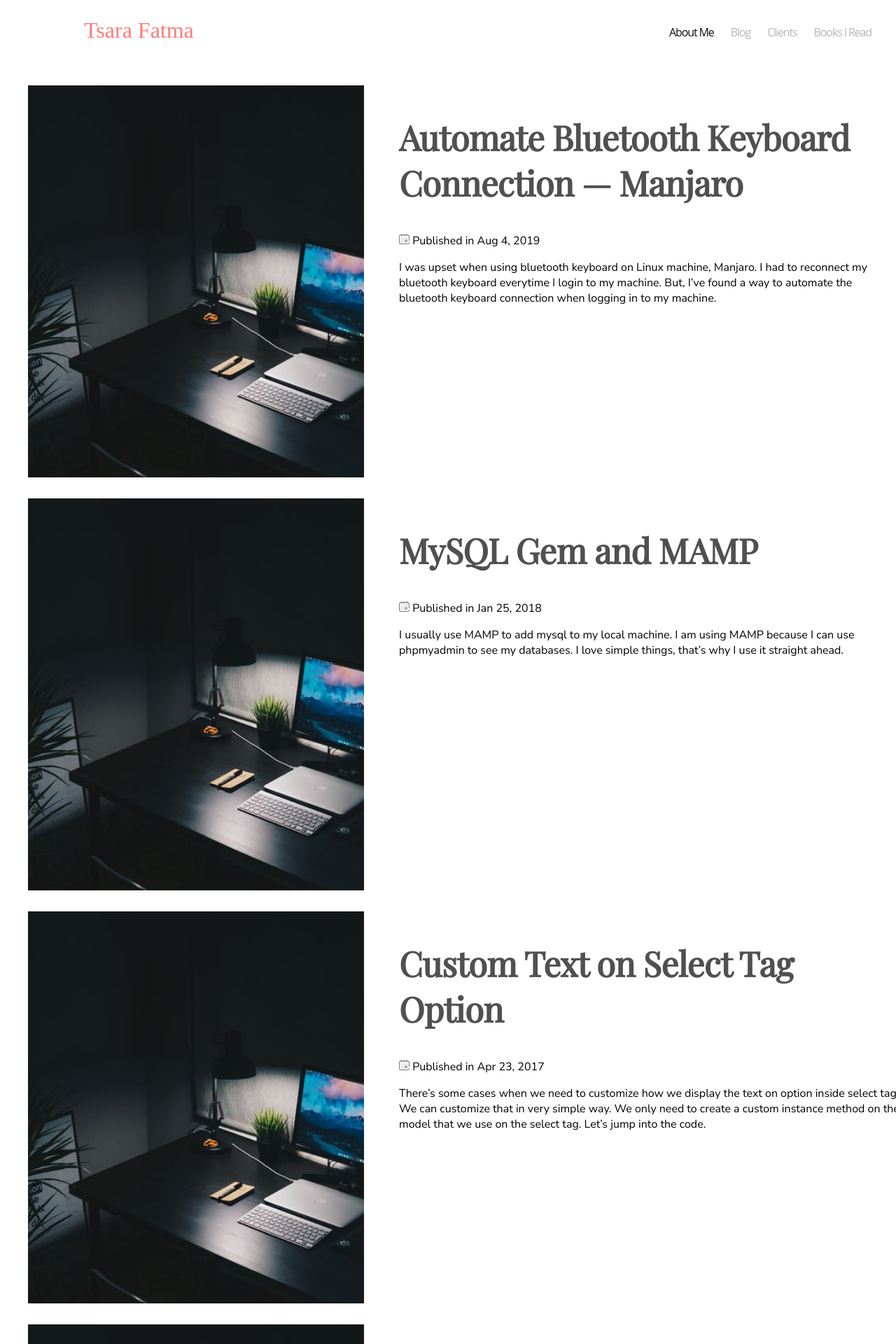
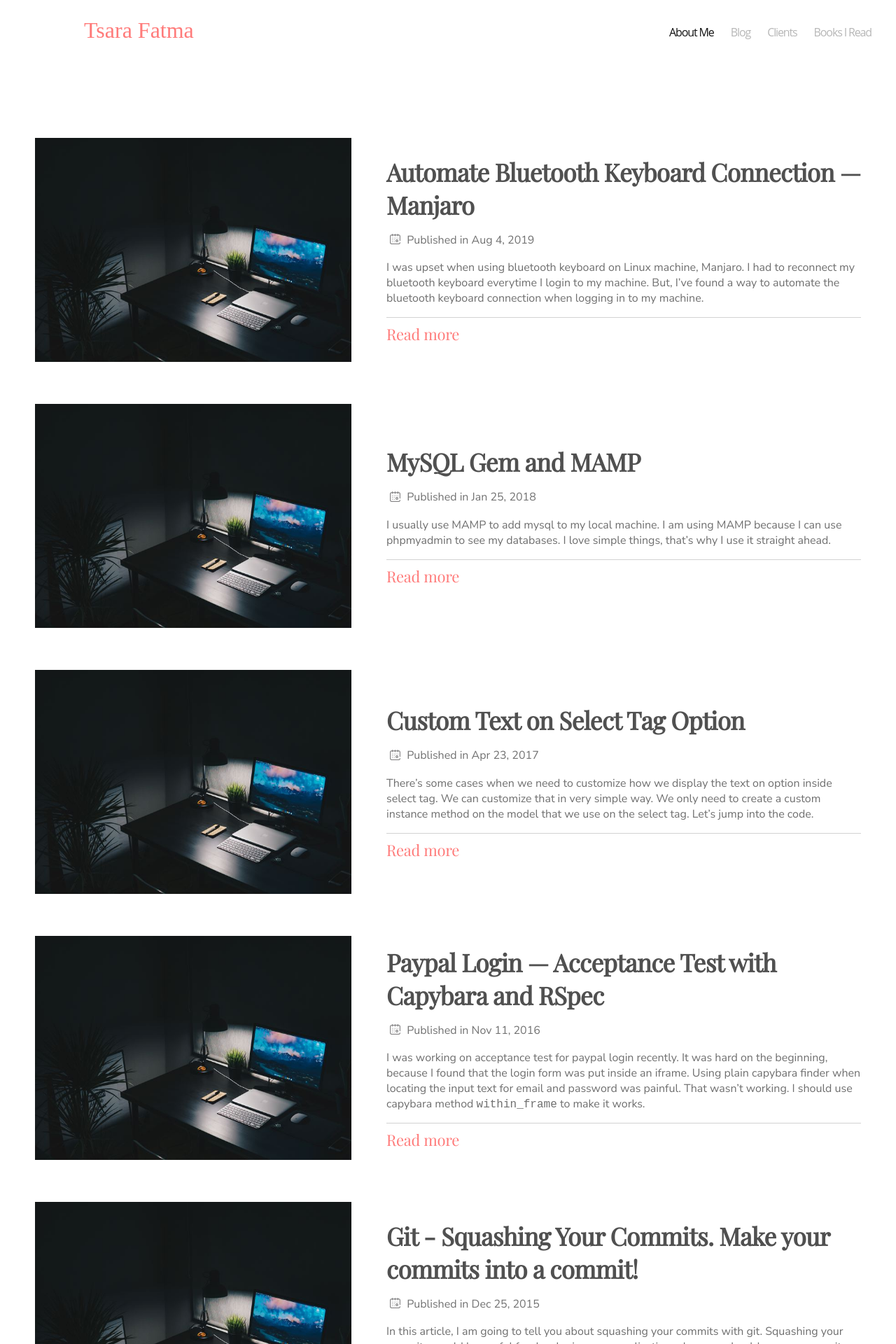
Before and after one commit to tsara27/my_website, a Jekyll site: the page built from blog.md, in a window 1280 px wide. Shown: the top 1920 px of the page at 70% size. Built offline with Jekyll 4.4.1, drawn with Linux system fonts in a browser that asks for light colours; some web fonts are replaced; some of the changed text lies outside the part shown.

Commit message:
Update layout and excerpt

```diff
--- a/_layouts/blog.html
+++ b/_layouts/blog.html
@@ -20,14 +20,18 @@
         </div>
         <div class="post-box post-box__content">
           <h2>{{ post.title }}</h2>
-          <p>
+          <p class="post-box post-box__caption">
             <picture>
               <source srcset="/assets/images/icons/calendar.webp" type="image/webp">
               <img src="/assets/images/icons/calendar.png" alt="Calendar">
             </picture>
             Published in {{ post.date | date: "%b %-d, %Y" }}
           </p>
-          <p>{{ post.excerpt }}</p>
+          <div class="post-box post-box__excerpt">
+            <p>{{ post.excerpt }}</p>
+          </div>
+          <hr>
+          <a href="{{ post.url }}" class="post-box post-box__read-more">Read more</a>
         </div>
       </div>
       {% endfor %}
--- /dev/null
+++ b/_sass/_blog_list.scss
@@ -0,0 +1,48 @@
+.post-list-container {
+  margin: 75px;
+  .post-box {
+    &__image {
+      // align-self: center;
+      height: 320px;
+    }
+
+    &__caption {
+      align-self: center;
+      color: $light-dove-gray;
+    }
+
+    &__caption picture {
+      padding: 5px;
+      vertical-align: middle;
+    }
+
+    &__content {
+      position: relative;
+    }
+
+    &__content hr {
+      background: $light-gray;
+      border: none;
+      height: 1px;
+      width: 100%;
+    }
+
+    &__content h2 {
+      font-size: 35px;
+      margin: 0;
+    }
+
+    &__excerpt {
+      color: $dove-gray;
+    }
+
+    &__read-more {
+      color: $faded-red;
+      font-family: "Playfair Display";
+      font-size: 22px;
+      letter-spacing: -0.28px;
+      text-align: right;
+      text-decoration: none;
+    }
+  }
+}
--- a/_sass/_grid.scss
+++ b/_sass/_grid.scss
@@ -37,10 +37,12 @@
   }
 
   &__post-box {
-    height: 560px;
-    margin: 30px auto;
-    max-width: 1200px;
+    align-items: center;
     grid-gap: 50px;
     grid-template-columns: 40% 60%;
+    height: 380px;
+    justify-content: center;
+    margin: 0 auto;
+    max-width: 1200px;
   }
 }
--- a/assets/css/default.scss
+++ b/assets/css/default.scss
@@ -9,6 +9,7 @@
 @import 'variables';
 @import url('https://fonts.googleapis.com/css?family=Barlow&display=swap');
 @import url('https://fonts.googleapis.com/css?family=Nunito+Sans|Playfair+Display&display=swap');
+@import 'blog_list';
 @import 'button';
 @import 'grid';
 @import 'links';
@@ -42,7 +43,8 @@ body {
   min-height: 100%;
 }
 
-h1, h2 {
+h1,
+h2 {
   color: $gray;
   font-family: 'Playfair Display', 'Barlow', sans;
   font-size: 49px;
```
Also changed, not shown: _posts/2015-12-25-git-squashing-your-commits.md (+3 -1 lines).
